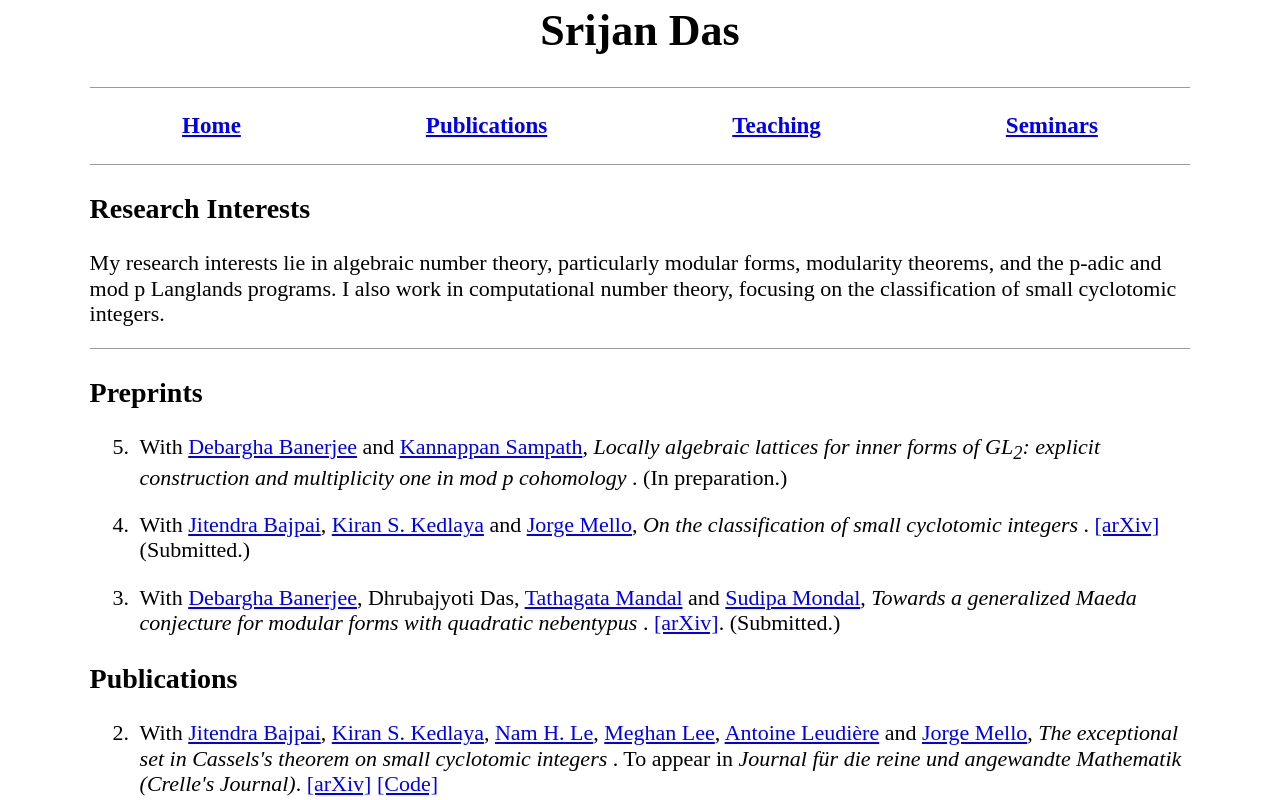
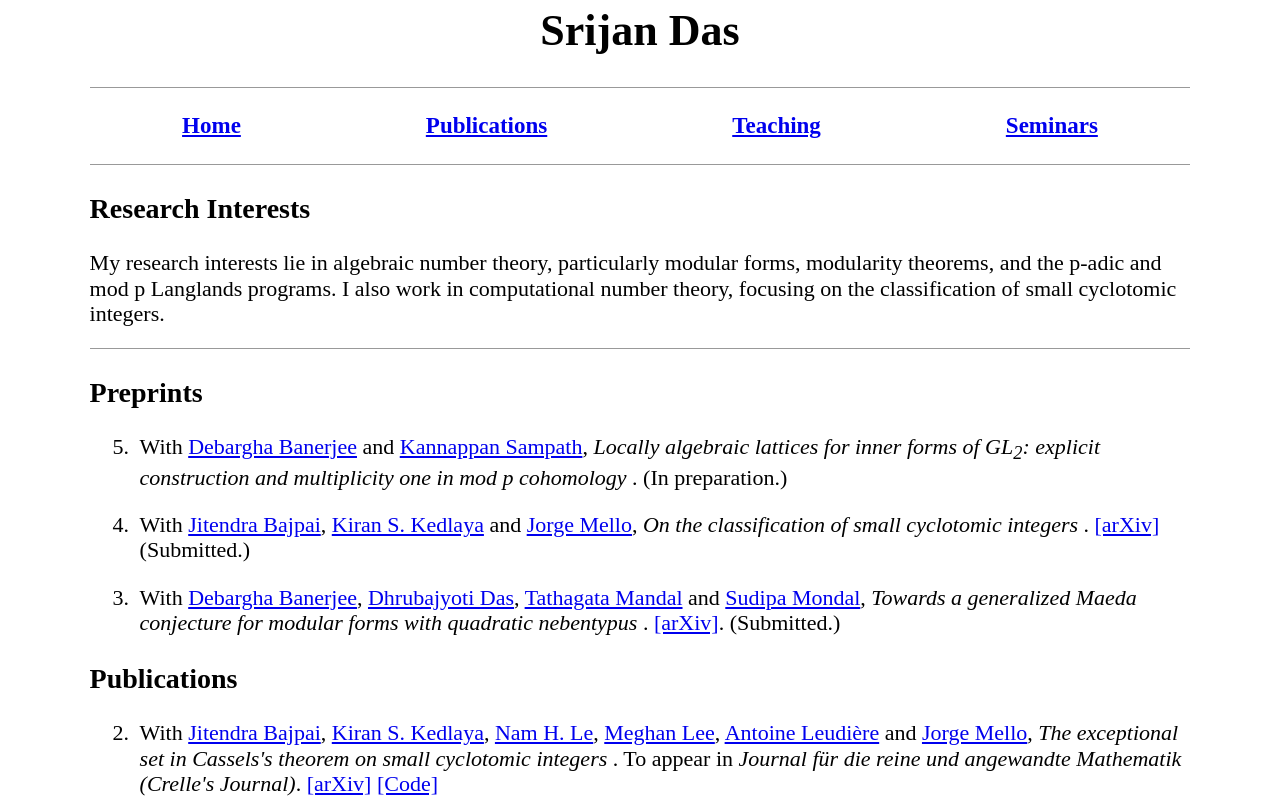
Before and after one commit to srijan1728/srijan1728.github.io, a plain HTML site: page publications.html in a window 1280 px wide. Shown: the top 800 px of the page. Drawn offline with Linux system fonts and the light colour scheme.

Commit message:
Update publications.html

```diff
--- a/publications.html
+++ b/publications.html
@@ -83,7 +83,8 @@
                 With
                 <a href="https://sites.google.com/site/mathsban/"
                    target="_blank">Debargha Banerjee</a>,
-                Dhrubajyoti Das,
+                 <a href="https://sites.google.com/students.iiserpune.ac.in/dhrubajyoti/home"
+                   target="_blank">Dhrubajyoti Das</a>,
                 <a href="https://www.tmaths.net/"
                    target="_blank">Tathagata Mandal</a>
                 and
```
